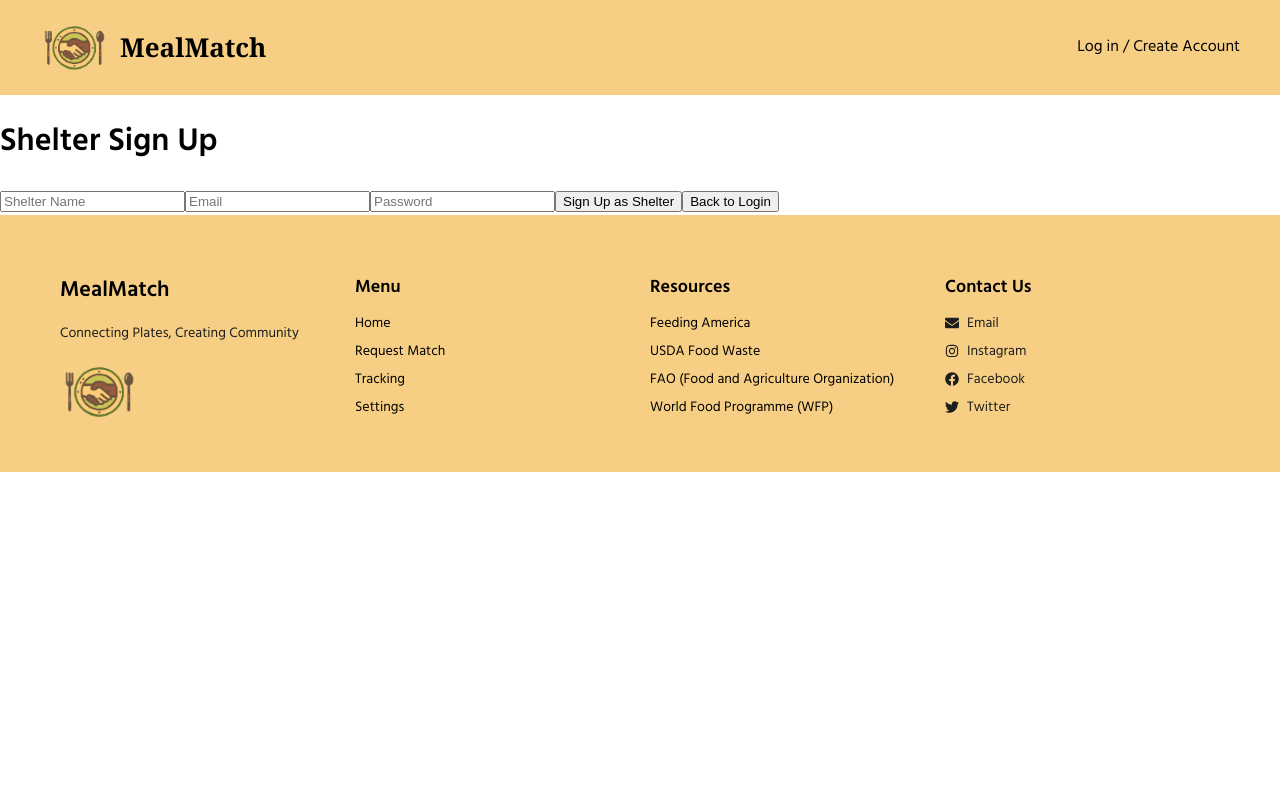
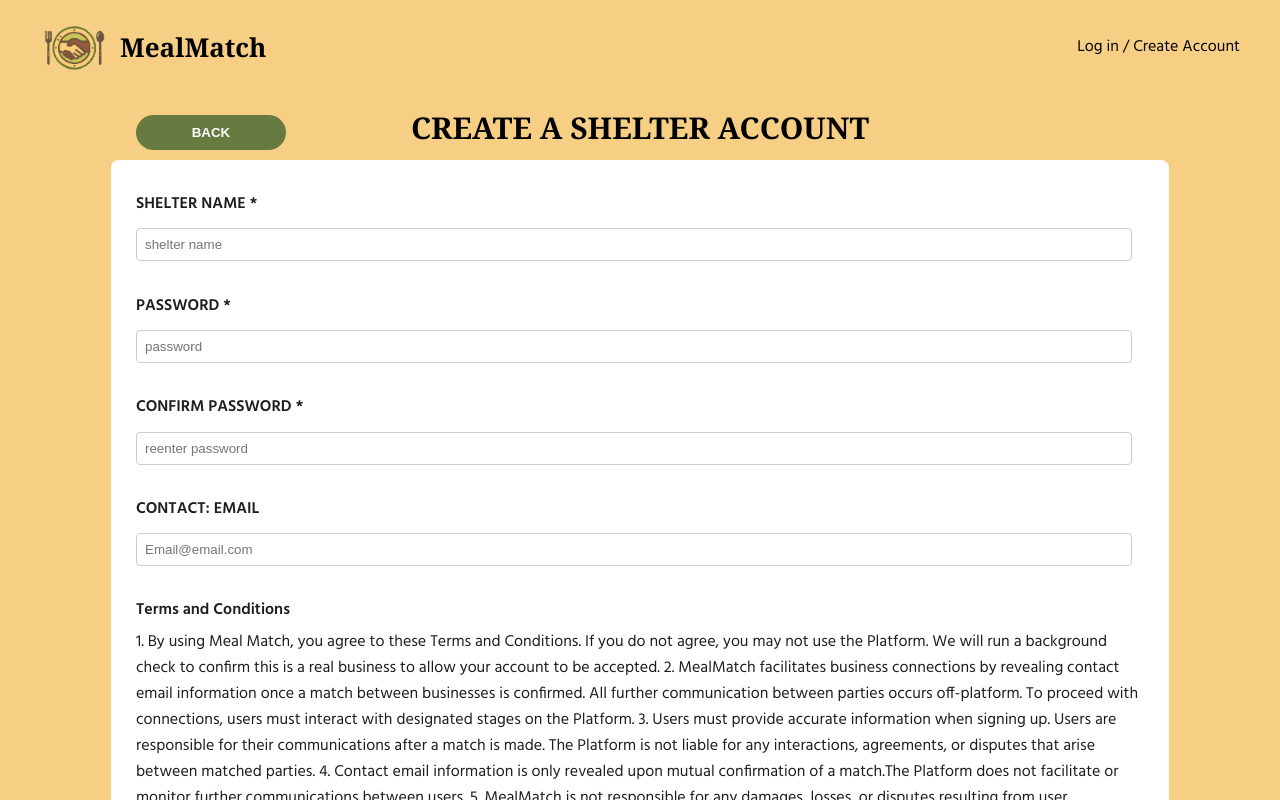
Before and after one commit to anvita-g/MealMatch, a React (Create React App) app in the folder frontend/: page /shelter-login in a window 1280 px wide. Shown: the top 800 px of the page. Built offline with nearby package versions, Linux system fonts and the light colour scheme; no server answers.

Commit message:
shelter and restaurant login front-end

```diff
--- a/frontend/src/pages/login/RestaurantLogin.css
+++ b/frontend/src/pages/login/RestaurantLogin.css
@@ -1 +1,129 @@
 /* RestaurantLogin.css */
+
+@import url('https://fonts.googleapis.com/css2?family=Hind&family=Noto+Serif:wght@700&display=swap');
+
+.background {
+  background-color: #F7CF84;
+  padding: 10px;
+  display: flex;
+  flex-direction: column;
+  align-items: center;
+}
+
+.login-title {
+  font-family: 'Noto Serif', serif;
+  font-weight: bold;
+  margin-bottom: 20px;
+  font-size: 30px;
+  text-align: center;
+  position: absolute;
+  left: 50%;
+  transform: translateX(-50%);
+  margin: 0;
+}
+
+.restaurant-button{
+  width: 80%;
+  padding: 10px;
+  color: white;
+  font-weight: bold;
+  border: none;
+  border-radius: 40px;
+  margin: 20px 0;
+  cursor: pointer;
+}
+
+.title {
+  display: flex;
+  align-items: center;
+  justify-content: flex-start;
+  width: 80%;
+  position: relative;
+}
+
+
+.signup-container {
+  display: flex;
+  flex-direction: column;
+  align-items: stretch;
+  padding: 10px 25px;
+  margin: 10px;
+  width: 80%;
+  background-color: white;
+  border-radius: 8px;
+}
+
+input {
+  margin: -10px 0;
+  padding: 8px;
+  width: 97%;
+  max-width: 1000px;
+  border: 1px solid #ccc;
+  border-radius: 4px;
+  margin-bottom: 10px;
+}
+
+body {
+  margin: 0;
+  padding: 0;
+  background-color: #fae3b2;
+  font-family: 'Hind', sans-serif;
+}
+
+.account-container {
+  display: flex;
+  flex-direction: column;
+  align-items: center;
+  padding-top: 30px;
+}
+
+.account-title {
+  font-family: 'Noto Serif', serif;
+  font-weight: bold;
+  margin-bottom: 20px;
+}
+
+.account-input {
+  width: 300px;
+  padding: 10px;
+  margin: 8px 0;
+  border: 1px solid #ccc;
+  border-radius: 4px;
+  font-size: 16px;
+}
+
+.account-button {
+  width: 300px;
+  padding: 10px;
+  background-color: #677A3F;
+  color: white;
+  font-weight: bold;
+  border: none;
+  border-radius: 20px;
+  margin-top: 10px;
+  cursor: pointer;
+}
+
+.terms-text {
+  margin-top: 20px;
+  font-size: 14px;
+  color: #666;
+  padding: 0 20px;
+  text-align: justify;
+}
+
+.tc {
+  margin-bottom: -10px;
+}
+
+.back-button {
+  width: 150px;
+  padding: 10px;
+  background-color: #677A3F;
+  color: white;
+  font-weight: bold;
+  border: none;
+  border-radius: 20px;
+  margin-top: 10px;
+  cursor: pointer;
+}
--- a/frontend/src/pages/login/RestaurantLogin.jsx
+++ b/frontend/src/pages/login/RestaurantLogin.jsx
@@ -3,14 +3,22 @@ import { useNavigate } from "react-router-dom";
 import { createUserWithEmailAndPassword } from "firebase/auth";
 import { auth, db } from "../../firebaseConfig";
 import { collection, addDoc, Timestamp } from "firebase/firestore";
+import "./RestaurantLogin.css";
 
 function RestaurantSignup() {
   const [email, setEmail] = useState("");
   const [password, setPassword] = useState("");
   const [restaurantName, setRestaurantName] = useState("");
+  const [confirmPassword, setConfirmPassword] = useState("");
   const navigate = useNavigate();
 
   const handleSignup = async () => {
+
+    if (password !== confirmPassword) {
+      alert("Passwords do not match!");
+      return; // Stop the function if the passwords do not match
+    }
+
     try {
       const userCredential = await createUserWithEmailAndPassword(auth, email, password);
       const user = userCredential.user;
@@ -44,25 +52,52 @@ function RestaurantSignup() {
   };
 
   return (
-    <div>
-      <h1>Restaurant Sign Up</h1>
+    <div className="background">
+
+    <div className="title">
+      <button className = "back-button"> BACK </button>
+      <h1 className="login-title">CREATE A RESTAURANT ACCOUNT</h1>
+    </div>
+    <div className="signup-container">
+      <h4>RESTAURANT NAME *</h4>
       <input
         type="text"
-        placeholder="Restaurant Name"
+        placeholder="business name"
+        value={restaurantName}
         onChange={(e) => setRestaurantName(e.target.value)}
       />
+      <h4>PASSWORD *</h4>
+      <input
+        type="password"
+        placeholder="password"
+        value={password}
+        onChange={(e) => setPassword(e.target.value)}
+      />
+      <h4>CONFIRM PASSWORD *</h4>
+      <input
+        type="password"
+        placeholder="reenter password"
+        value={confirmPassword}
+        onChange={(e) => setConfirmPassword(e.target.value)}
+      />
+      <h4>CONTACT: EMAIL</h4>
       <input
         type="email"
-        placeholder="Email"
+        placeholder="Email@email.com"
+        value={email}
         onChange={(e) => setEmail(e.target.value)}
       />
-      <input
-        type="password"
-        placeholder="Password"
-        onChange={(e) => setPassword(e.target.value)}
-      />
-      <button onClick={handleSignup}>Sign Up as Restaurant</button>
-      <button onClick={() => navigate("/login")}>Back to Login</button>
+      <h4 className="tc">Terms and Conditions</h4>
+      <p>
+        1. By using Meal Match, you agree to these Terms and Conditions. If you do not agree, you may not use the Platform. We will run a background check to confirm this is a real business to allow your account to be accepted.
+        2. MealMatch facilitates business connections by revealing contact email information once a match between businesses is confirmed. All further communication between parties occurs off-platform. To proceed with connections, users must interact with designated stages on the Platform.
+        3. Users must provide accurate information when signing up. Users are responsible for their communications after a match is made. The Platform is not liable for any interactions, agreements, or disputes that arise between matched parties.
+        4. Contact email information is only revealed upon mutual confirmation of a match.The Platform does not facilitate or monitor further communications between users.
+        5. MealMatch is not responsible for any damages, losses, or disputes resulting from user interactions after contact information has been shared.
+        6. We reserve the right to modify these Terms and Conditions at any time. Continued use of the Platform constitutes acceptance of any changes.
+      </p>
+    </div>
+    <button className="restaurant-button" onClick={handleSignup}>I ACCEPT</button>
     </div>
   );
 }
--- a/frontend/src/pages/login/ShelterLogin.css
+++ b/frontend/src/pages/login/ShelterLogin.css
@@ -1 +1,129 @@
 /* ShleterLogin.css */
+
+@import url('https://fonts.googleapis.com/css2?family=Hind&family=Noto+Serif:wght@700&display=swap');
+
+.background {
+  background-color: #F7CF84;
+  padding: 10px;
+  display: flex;
+  flex-direction: column;
+  align-items: center;
+}
+
+.login-title {
+  font-family: 'Noto Serif', serif;
+  font-weight: bold;
+  margin-bottom: 20px;
+  font-size: 30px;
+  text-align: center;
+  position: absolute;
+  left: 50%;
+  transform: translateX(-50%);
+  margin: 0;
+}
+
+.shelter-button{
+  width: 80%;
+  padding: 10px;
+  color: white;
+  font-weight: bold;
+  border: none;
+  border-radius: 40px;
+  margin: 20px 0;
+  cursor: pointer;
+}
+
+.title {
+  display: flex;
+  align-items: center;
+  justify-content: flex-start;
+  width: 80%;
+  position: relative;
+}
+
+
+.signup-container {
+  display: flex;
+  flex-direction: column;
+  align-items: stretch;
+  padding: 10px 25px;
+  margin: 10px;
+  width: 80%;
+  background-color: white;
+  border-radius: 8px;
+}
+
+input {
+  margin: -10px 0;
+  padding: 8px;
+  width: 97%;
+  max-width: 1000px;
+  border: 1px solid #ccc;
+  border-radius: 4px;
+  margin-bottom: 10px;
+}
+
+body {
+  margin: 0;
+  padding: 0;
+  background-color: #fae3b2;
+  font-family: 'Hind', sans-serif;
+}
+
+.account-container {
+  display: flex;
+  flex-direction: column;
+  align-items: center;
+  padding-top: 30px;
+}
+
+.account-title {
+  font-family: 'Noto Serif', serif;
+  font-weight: bold;
+  margin-bottom: 20px;
+}
+
+.account-input {
+  width: 300px;
+  padding: 10px;
+  margin: 8px 0;
+  border: 1px solid #ccc;
+  border-radius: 4px;
+  font-size: 16px;
+}
+
+.account-button {
+  width: 300px;
+  padding: 10px;
+  background-color: #677A3F;
+  color: white;
+  font-weight: bold;
+  border: none;
+  border-radius: 20px;
+  margin-top: 10px;
+  cursor: pointer;
+}
+
+.terms-text {
+  margin-top: 20px;
+  font-size: 14px;
+  color: #666;
+  padding: 0 20px;
+  text-align: justify;
+}
+
+.tc {
+  margin-bottom: -10px;
+}
+
+.back-button {
+  width: 150px;
+  padding: 10px;
+  background-color: #677A3F;
+  color: white;
+  font-weight: bold;
+  border: none;
+  border-radius: 20px;
+  margin-top: 10px;
+  cursor: pointer;
+}
--- a/frontend/src/pages/login/ShelterLogin.jsx
+++ b/frontend/src/pages/login/ShelterLogin.jsx
@@ -3,17 +3,24 @@ import { useNavigate } from "react-router-dom";
 import { createUserWithEmailAndPassword } from "firebase/auth";
 import { auth, db } from "../../firebaseConfig";
 import { collection, addDoc, Timestamp } from "firebase/firestore";
+import "./ShelterLogin.css";
 
 function ShelterSignup() {
   const [email, setEmail] = useState("");
   const [password, setPassword] = useState("");
   const [shelterName, setShelterName] = useState("");
+  const [confirmPassword, setConfirmPassword] = useState("");
   const navigate = useNavigate();
 
   const handleSignup = async () => {
+
+    if (password !== confirmPassword) {
+      alert("Passwords do not match!");
+      return; // Stop the function if the passwords do not match
+    }
+
     try {
       const userCredential = await createUserWithEmailAndPassword(auth, email, password);
-
       const user = userCredential.user;
 
       await addDoc(collection(db, "shelters"), {
@@ -45,25 +52,52 @@ function ShelterSignup() {
   };
 
   return (
-    <div>
-      <h1>Shelter Sign Up</h1>
+    <div className="background">
+
+    <div className="title">
+      <button className = "back-button"> BACK </button>
+      <h1 className="login-title">CREATE A SHELTER ACCOUNT</h1>
+    </div>
+    <div className="signup-container">
+      <h4>SHELTER NAME *</h4>
       <input
         type="text"
-        placeholder="Shelter Name"
+        placeholder="shelter name"
+        value={shelterName}
         onChange={(e) => setShelterName(e.target.value)}
       />
+      <h4>PASSWORD *</h4>
+      <input
+        type="password"
+        placeholder="password"
+        value={password}
+        onChange={(e) => setPassword(e.target.value)}
+      />
+      <h4>CONFIRM PASSWORD *</h4>
+      <input
+        type="password"
+        placeholder="reenter password"
+        value={confirmPassword}
+        onChange={(e) => setConfirmPassword(e.target.value)}
+      />
+      <h4>CONTACT: EMAIL</h4>
       <input
         type="email"
-        placeholder="Email"
+        placeholder="Email@email.com"
+        value={email}
         onChange={(e) => setEmail(e.target.value)}
       />
-      <input
-        type="password"
-        placeholder="Password"
-        onChange={(e) => setPassword(e.target.value)}
-      />
-      <button onClick={handleSignup}>Sign Up as Shelter</button>
-      <button onClick={() => navigate("/login")}>Back to Login</button>
+      <h4 className="tc">Terms and Conditions</h4>
+      <p>
+        1. By using Meal Match, you agree to these Terms and Conditions. If you do not agree, you may not use the Platform. We will run a background check to confirm this is a real business to allow your account to be accepted.
+        2. MealMatch facilitates business connections by revealing contact email information once a match between businesses is confirmed. All further communication between parties occurs off-platform. To proceed with connections, users must interact with designated stages on the Platform.
+        3. Users must provide accurate information when signing up. Users are responsible for their communications after a match is made. The Platform is not liable for any interactions, agreements, or disputes that arise between matched parties.
+        4. Contact email information is only revealed upon mutual confirmation of a match.The Platform does not facilitate or monitor further communications between users.
+        5. MealMatch is not responsible for any damages, losses, or disputes resulting from user interactions after contact information has been shared.
+        6. We reserve the right to modify these Terms and Conditions at any time. Continued use of the Platform constitutes acceptance of any changes.
+      </p>
+    </div>
+    <button className="shelter-button" onClick={handleSignup}>I ACCEPT</button>
     </div>
   );
 }
```
